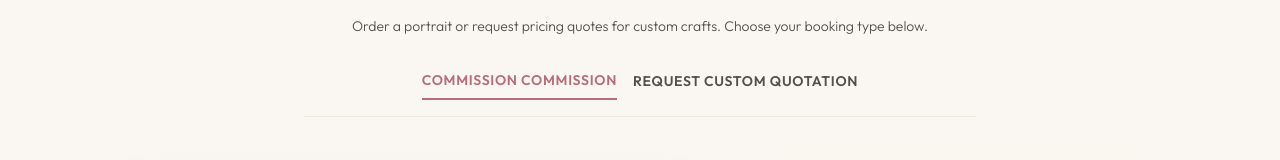
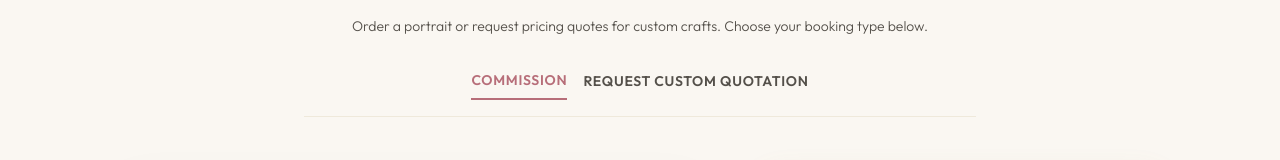
Before and after one commit to Rishimparmar/Kalakar_project, a React (Vite) app in the folder frontend/: page /custom-order in a window 1280 px wide. Shown: the part 189-349 px from the top of the page. Built offline with nearby package versions, Linux system fonts and the light colour scheme; no server answers; a web font is replaced by a local one.

Commit message:
Fix redundant commission wording in custom order tab

```diff
--- a/frontend/src/pages/CustomOrder.jsx
+++ b/frontend/src/pages/CustomOrder.jsx
@@ -260,7 +260,7 @@ const CustomOrder = () => {
               activeTab === 'commission' ? 'text-gold-rose border-b-2 border-gold-rose' : 'text-charcoal-light hover:text-charcoal'
             }`}
           >
-            Commission Commission
+            Commission
           </button>
           <button
             onClick={() => { setActiveTab('quote'); setErrorMsg(''); }}
```
